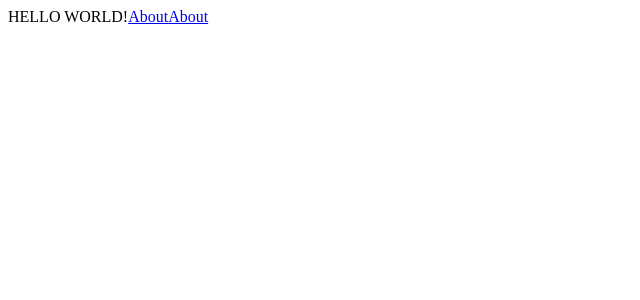
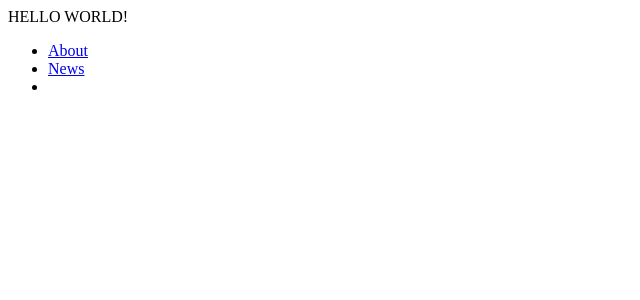
Before and after one commit to ilovefish3801/BD321_NextJS, a Next.js app: page / in a window 1280 px wide. Shown: the top 300 px of the page, without its empty margins (0-640 px from the left). Built offline with nearby package versions, Linux system fonts and the light colour scheme.

Commit message:
add news page

```diff
--- a/src/pages/_app.tsx
+++ b/src/pages/_app.tsx
@@ -1,5 +1,4 @@
 import '@/styles/globals.css'
-import Link from 'next/link'
 import type { AppProps } from 'next/app'
 
 export default function App({ Component, pageProps }: AppProps) {
--- a/src/pages/index.tsx
+++ b/src/pages/index.tsx
@@ -1,7 +1,6 @@
-import Head from 'next/head'
-import Link from 'next/link'
-import styles from '@/styles/Home.module.css'
-
+import Head from "next/head";
+import Link from "next/link";
+import styles from "@/styles/Home.module.css";
 
 export default function Home() {
   return (
@@ -14,9 +13,18 @@ export default function Home() {
       </Head>
       <main>
         HELLO WORLD!
-        <Link href="/about">About</Link>
-        <a href="/about">About</a>
+        <nav>
+          <ul>
+            <li>
+              <Link href="/about">About</Link>
+            </li>
+            <li>
+              <Link href="/news">News</Link>
+            </li>
+            <li></li>
+          </ul>
+        </nav>
       </main>
     </>
-  )
+  );
 }
```
Also changed, not shown: src/pages/news/index.tsx (added, +12 -0 lines).
